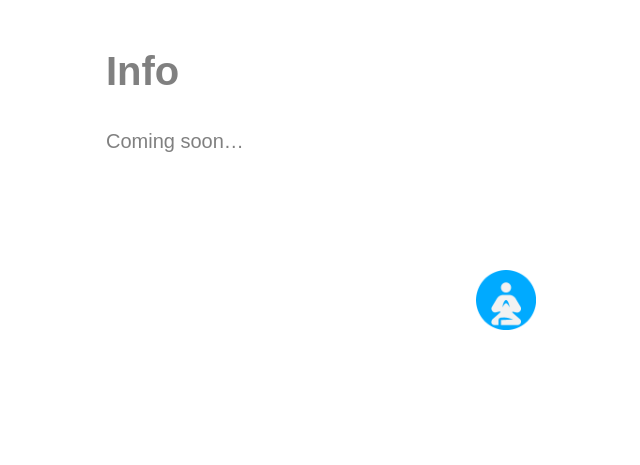
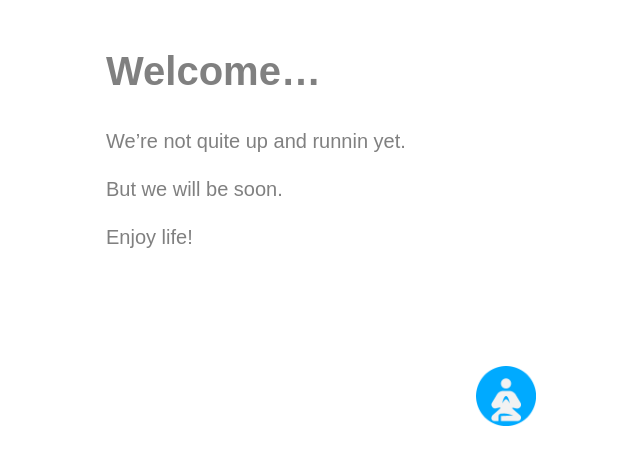
Before and after one commit to StarbucksSangha/StarbucksSangha, a Jekyll site: the page built from info.md, in a window 1280 px wide. Shown: the top 465 px of the page, without its empty margins (134-774 px from the left). Built offline with Jekyll 4.4.1, drawn with Linux system fonts in a browser that asks for light colours.

Commit message:
Update info.md

```diff
--- a/info.md
+++ b/info.md
@@ -4,6 +4,10 @@ layout: default
 title: StarbucksSangha.NET info
 published: True
 ---
-# Info
+# Welcome...
 
-Coming soon...
+We're not quite up and runnin yet.
+
+But we will be soon.
+
+Enjoy life!
```
